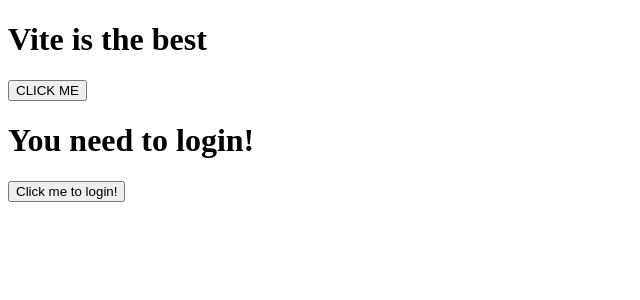
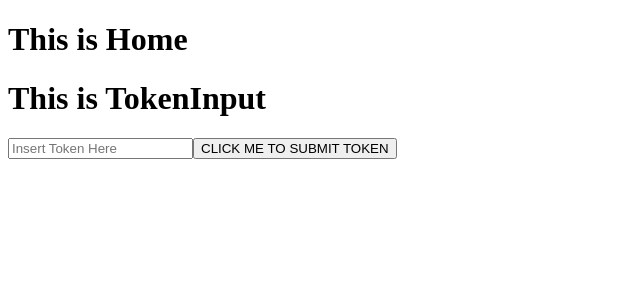
Before and after one commit to oslabs-beta/Aionic, a React (Vite) app in the folder client/: page /home in a window 1280 px wide. Shown: the top 300 px of the page, without its empty margins (0-640 px from the left). Built offline with nearby package versions, Linux system fonts and the light colour scheme.

Commit message:
setup skeleton of react components

```diff
--- a/client/package.json
+++ b/client/package.json
@@ -11,7 +11,8 @@
   "dependencies": {
     "react": "^18.2.0",
     "react-dom": "^18.2.0",
-    "react-router": "^6.8.1"
+    "react-router": "^6.8.1",
+    "react-router-dom": "^6.8.1"
   },
   "devDependencies": {
     "@types/react": "^18.0.27",
--- a/client/src/App.tsx
+++ b/client/src/App.tsx
@@ -1,5 +1,7 @@
 import { useState } from 'react';
 import Login from './components/Login';
+
+
 
 
 function App() {
--- a/client/src/components/AppsHub.tsx
+++ b/client/src/components/AppsHub.tsx
@@ -1 +1,26 @@
+import { useState } from "react"
+import AppsList from "./AppsList"
+import TokenInput from "./TokenInput";
+
+function AppsHub(props) {
+
+  const [token, setToken] = useState('');
+
+  if (!token) {
+    return (
+      <div>
+        <TokenInput setToken={ setToken} />
+      </div>
+    )
+  } else {
+    return (
+      <div>
+        <h1>This is AppsHub</h1>
+        <AppsList />
+      </div>
+    )
+  }
+}
+
+
 export default AppsHub
--- a/client/src/components/AppsList.tsx
+++ b/client/src/components/AppsList.tsx
@@ -1 +1,10 @@
-// export default AppsList
+function AppsList(props) {
+  return (
+    <div>
+      <h1>This is AppsList</h1>
+    </div>
+  )
+}
+
+
+export default AppsList
--- a/client/src/components/Home.tsx
+++ b/client/src/components/Home.tsx
@@ -1 +1,12 @@
+import AppsHub from "./AppsHub"
+
+function Home(props) {
+  return (
+    <div>
+      <h1>This is Home</h1>
+      <AppsHub/>
+    </div>
+  )
+}
+
 export default Home
--- a/client/src/components/ManifestDetails.tsx
+++ b/client/src/components/ManifestDetails.tsx
@@ -0,0 +1,9 @@
+function ManifestDetails(props) {
+  return (
+    <div>
+      <h1>This is ManifestDetails</h1>
+    </div>
+  )
+}
+
+export default ManifestDetails;
--- a/client/src/components/ManifestHub.tsx
+++ b/client/src/components/ManifestHub.tsx
@@ -0,0 +1,15 @@
+import { Outlet } from "react-router";
+import ManifestDetails from "./ManifestDetails";
+import ManifestList from "./ManifestList";
+
+function ManifestHub(props) {
+  return (
+    <div>
+      <h1>This is ManifestHub</h1>
+      <ManifestList />
+      <ManifestDetails/>
+    </div>
+  )
+}
+
+export default ManifestHub;
--- a/client/src/components/ManifestList.tsx
+++ b/client/src/components/ManifestList.tsx
@@ -0,0 +1,9 @@
+function ManifestList(props) {
+  return (
+    <div>
+      <h1>This is ManifestList</h1>
+    </div>
+  )
+}
+
+export default ManifestList
--- a/client/src/components/TokenInput.tsx
+++ b/client/src/components/TokenInput.tsx
@@ -0,0 +1,17 @@
+function TokenInput(props) {
+
+  const handleSubmit = (e) => {
+    props.setToken()
+  }
+  return (
+    <div>
+      <h1>This is TokenInput</h1>
+      <form onSubmit={(e) => {handleSubmit(e)}}>
+        <input placeholder="Insert Token Here"></input>
+        <button>CLICK ME TO SUBMIT TOKEN</button>
+      </form>
+    </div>
+  )
+}
+
+export default TokenInput
--- a/client/src/main.tsx
+++ b/client/src/main.tsx
@@ -1,10 +1,31 @@
-import React from 'react'
+import React, { Children } from 'react'
 import ReactDOM from 'react-dom/client'
 import App from './App'
+import Home from './components/Home'
+import {
+  createBrowserRouter,
+  RouterProvider,
+} from "react-router-dom";
+import ManifestHub from './components/ManifestHub';
+
+const router = createBrowserRouter([
+  {
+    path: '/',
+    element: <App/>
+  },
+  {
+    path: '/home',
+    element: <Home />,
+  },
+  {
+    path: '/home/manifests',
+    element: <ManifestHub />,
+  }
+])
 
 
 ReactDOM.createRoot(document.getElementById('root') as HTMLElement).render(
   <React.StrictMode>
-    <App />
+    <RouterProvider router={router}/>
   </React.StrictMode>,
 )
```
